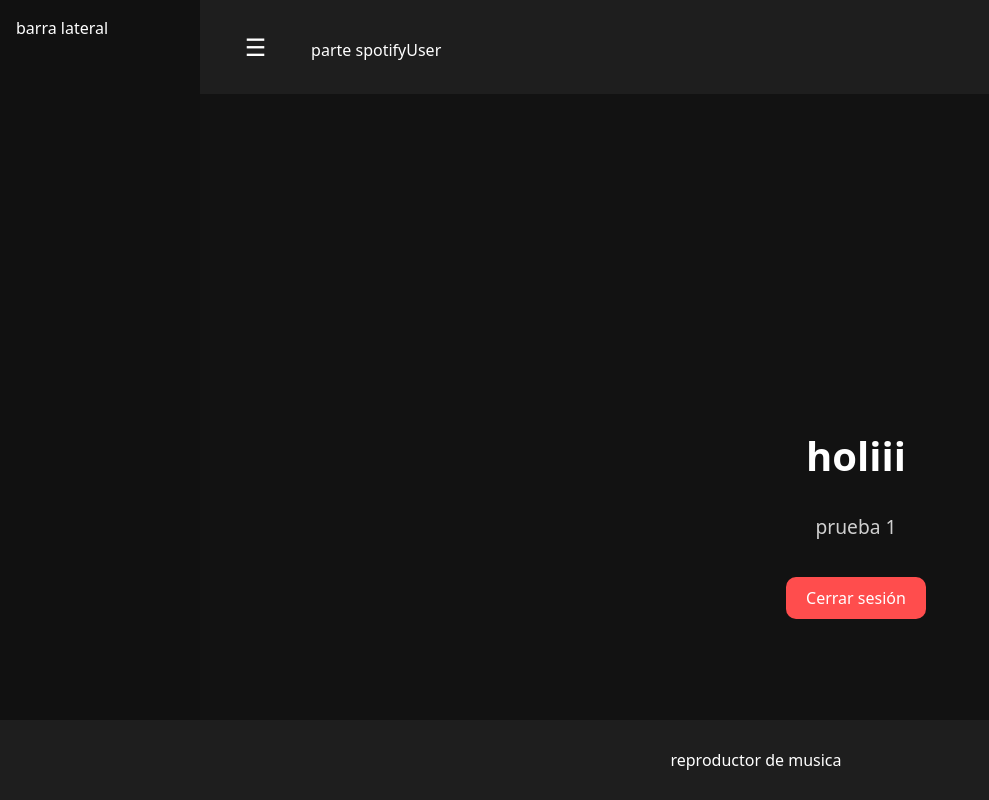
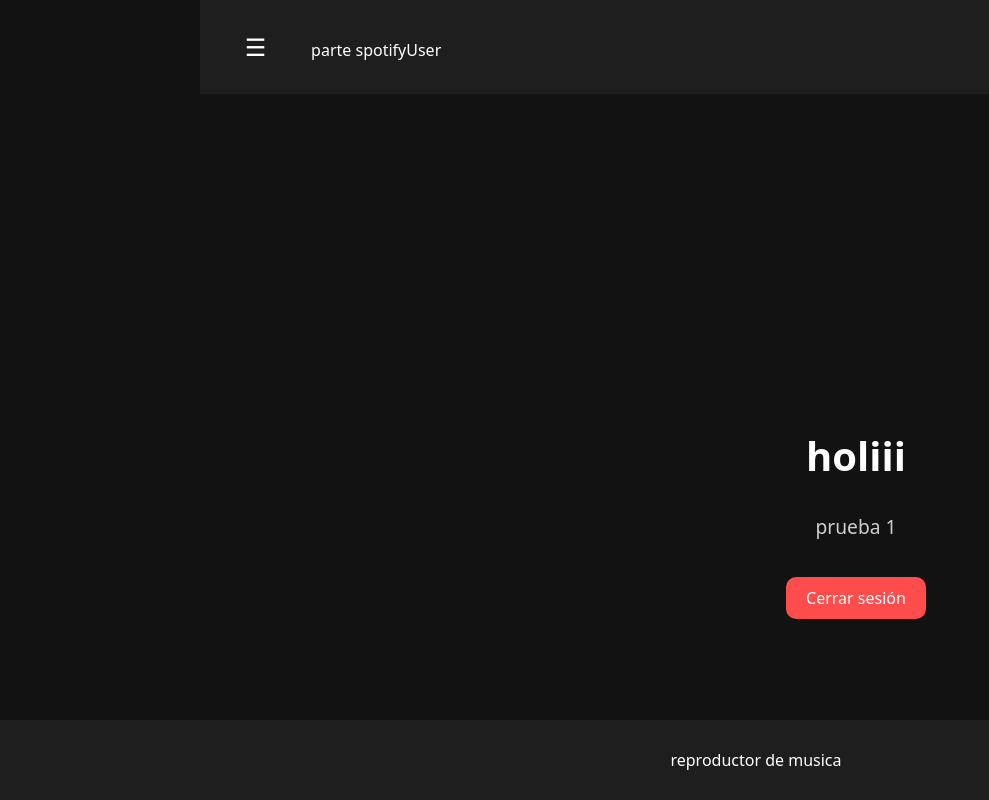
Before and after one commit to r4ccy/raccyfy---, a React (Vite) app: page /home in a window 1280 px wide. Shown: the whole page, without its empty margins (0-989 px from the left). Built offline with nearby package versions, Linux system fonts and the light colour scheme.

Commit message:
feat: implementar logica para mostrar y ocultar la barra lateral en el layout

```diff
--- a/src/components/Layout.css
+++ b/src/components/Layout.css
@@ -13,11 +13,21 @@
     }
 
 .sidebar {
+    transition: all 0.3s ease;
+    width: 220px;
     grid-area: sidebar;
     background-color: #111;
     padding: 1rem;
+    height: 100%;
     color: #fff;
     overflow-y: auto;
+}
+
+/* mostrarSidebar = true -> visible, mostrarSidebar = false -> oculto */
+.sidebar.oculto {
+    width: 0;
+    padding: 0;
+    overflow: hidden;
 }
 
 .header {
@@ -53,16 +63,16 @@
 
 @media (max-width: 360px) { /* móvil */
     .layout {
-        flex-direction: column;
-        padding: 0.5rem;
+        grid-template-areas:
+            "header"
+            "content"
+            "footer";
+        grid-template-columns: 1fr;
+        grid-template-rows: 60px 1fr 80px;
     }
 
     .sidebar {
         display: none; /* esconder barra lateral en móviles */
-    }
-
-    .main-section {
-        width: 100%;
     }
 
     .header {
--- a/src/components/Layout.jsx
+++ b/src/components/Layout.jsx
@@ -7,7 +7,7 @@ function Layout () {
 
     return (
         <div className="layout">
-            <aside className="sidebar">
+            <aside className={`sidebar ${mostrarSidebar ? "visible" : "oculto"}`}>
                 barra lateral
             </aside>
             <main className="main-section">
```
